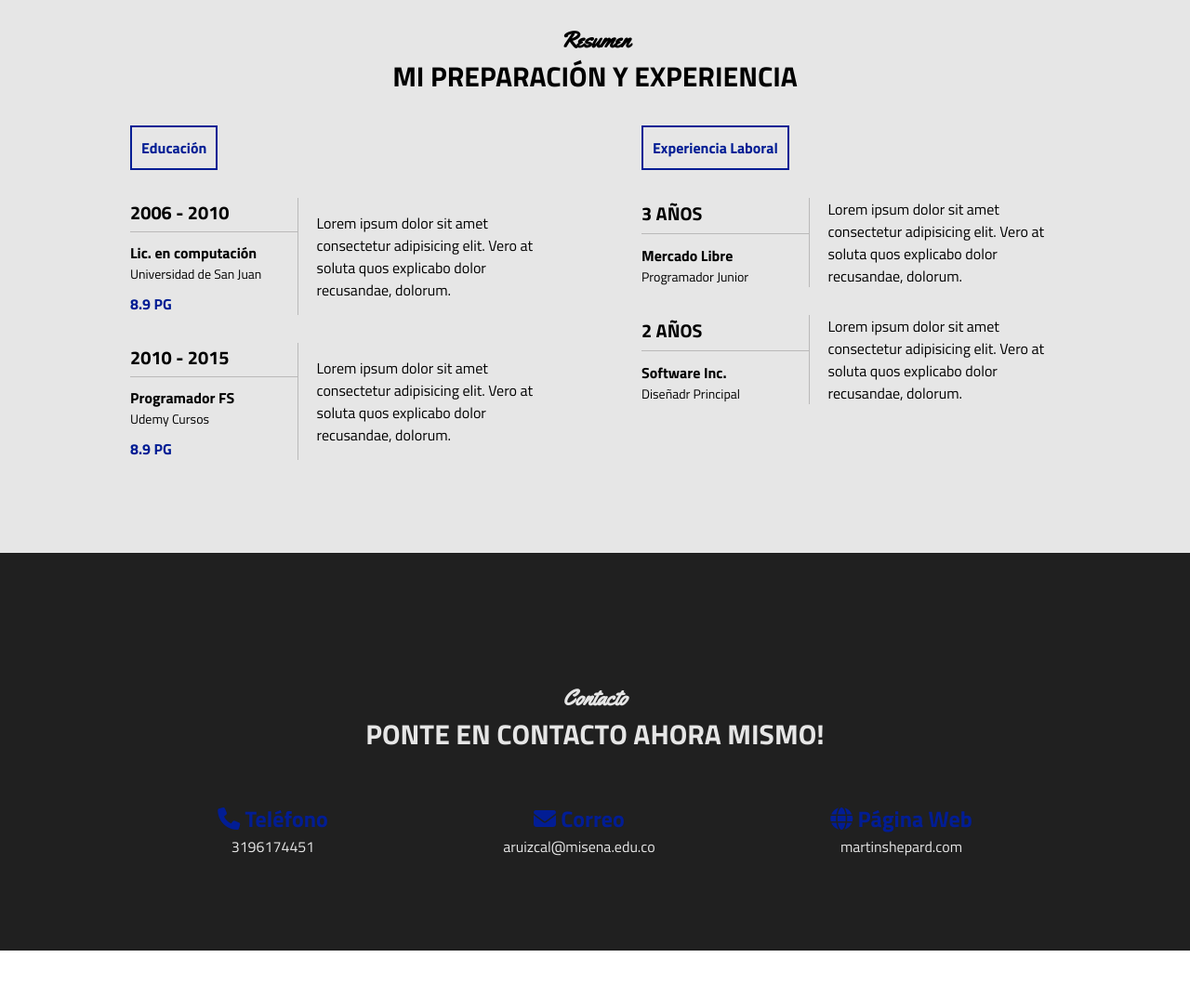
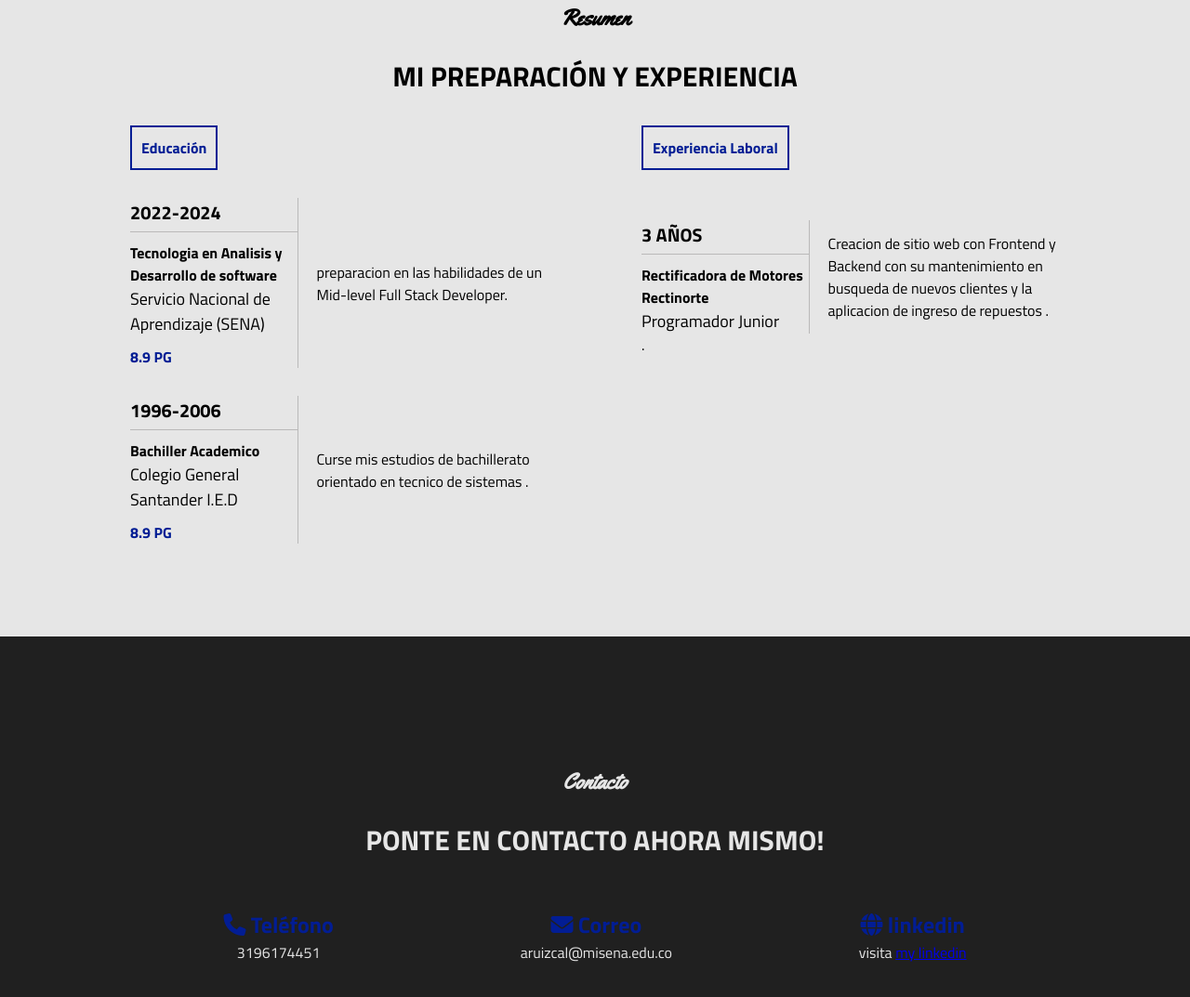
Before and after one commit to senalfonso/kelis, a plain HTML site: page index.html in a window 1280 px wide. Shown: the part 1693-2766 px from the top of the page at 93% size. Before the commit the page ends 2716 px from the top, so only its background shows below. Drawn offline with Linux system fonts and the light colour scheme.

Commit message:
portafoliov3

```diff
--- a/estilo.css
+++ b/estilo.css
@@ -261,7 +261,7 @@ html{
     margin-bottom: 5px;
 }
 .resumen .contenido-seccion .info .col table p{
-    font-size: 14px;
+    font-size: 18px;
 }
 .resumen .contenido-seccion .info .col table .promedio{
     display: block;
--- a/index.html
+++ b/index.html
@@ -31,12 +31,12 @@
                 <h1>ALFONSO RUIZ CALVO</h1>
                 <h2>DESARROLLADOR DE SOFTWARE </h2>
                 <div class="redes">
-                    <a href="#"><i class="fa-brands fa-twitter"></i></a>
-                    <a href="#"><i class="fa-brands fa-facebook-f"></i></a>
-                    <a href="#"><i class="fa-brands fa-square-instagram"></i></a>
-                    <a href="#"><i class="fa-brands fa-youtube"></i></a>
-                    <a href="#"><i class="fa-brands fa-linkedin-in"></i></a>
-                    <a href="#"><i class="fa-brands fa-pinterest-p"></i></a>
+                  <!--  <a href="#"><i class="fa-brands fa-twitter"></i></a>-->
+                    <a href="https://github.com/dashboard"><i class="fa-brands fa-github"></i></a>
+
+                    <a href="https://www.youtube.com/channel/UCmhupjESpEjPNgwz41QUI4w"><i class="fa-brands fa-youtube"></i></a>
+                    <a href="http://www.linkedin.com/in/alfonso-ruiz-calvo-112b83270"><i class="fa-brands fa-linkedin-in"></i></a>
+
                 </div>
             </div>
             <div class="foto">
@@ -48,27 +48,30 @@
     <!-- SECCION SOBRE MI -->
     <section class="sobremi" id="sobremi">
         <div class="contenido-seccion">
+            <br>
             <h2 class="titulo-seccion"></h2>
             <h3>Detalles personales</h3>
 
-            <p class="especial">Me dedico a producir ideas creativas y originales para mis clientes</p>
-            <p>Lorem ipsum dolor sit amet consectetur adipisicing elit. Nemo, nobis! Sit, veniam aut omnis est suscipit itaque tempore fugiat! Repellat, necessitatibus. Neque quis, reprehenderit fugit dolore voluptate nam eum reiciendis!</p>
+            <p class="especial">Me dedico a producir ideas creativas y originales como desarrollador de software en frontend y backend para mis clientes</p>
+            <p> Egresado del SENA Servicio Nacional De Aprendizaje </p>
 
             <div class="fila">
                 <div class="col">
                     <i class="fa-solid fa-user"></i>
                     <span class="titulo-detalle">Perfil</span>
-                    <p>Lorem ipsum dolor sit amet consectetur, adipisicing elit. Officiis, provident esse. Nesciunt quod eveniet dolorem necessitatibus iure, suscipit similique provident fugiat excepturi commodi</p>
+                    <p>Tecnologo en Analisis y desarrollo de software con complementaria virtual en implementacion de bases de Datos NOSQL y front-end</p>
                 </div>
                 <div class="col">
                     <i class="fa-solid fa-location-pin"></i>
                     <span class="titulo-detalle">Ubicación</span>
-                    <p>Lorem ipsum dolor sit amet consectetur, adipisicing elit. Officiis, provident esse. Nesciunt quod eveniet dolorem necessitatibus iure, suscipit similique provident fugiat excepturi commodi</p>
+                    <p>Colombia
+                        bogota D.C
+                    </p>
                 </div>
                 <div class="col">
                     <i class="fa-solid fa-flag"></i>
                     <span class="titulo-detalle">Intereses</span>
-                    <p>Lorem ipsum dolor sit amet consectetur, adipisicing elit. Officiis, provident esse. Nesciunt quod eveniet dolorem necessitatibus iure, suscipit similique provident fugiat excepturi commodi</p>
+                    <p> liderar en la colaboracion de los equipos de Diseño y producto en full stack de manera remota</p>
                 </div>
             </div>
         </div>
@@ -153,6 +156,7 @@
     <section class="resumen" id="resumen">
         <div class="contenido-seccion">
             <h2 class="titulo-seccion">Resumen</h2>
+            <br>
             <h3>Mi preparación y experiencia</h3>
             <div class="info">
                 <div class="col">
@@ -160,16 +164,16 @@
                     <table>
                         <tr>
                             <td class="datos">
-                                <h3>2006 - 2010</h3>
+                                <h3>2022-2024</h3>
                             </td>
                             <td rowspan="2" class="descripcion">
-                                Lorem ipsum dolor sit amet consectetur adipisicing elit. Vero at soluta quos explicabo dolor recusandae, dolorum.
+                                preparacion en las habilidades de un Mid-level Full Stack Developer.
                             </td>
                         </tr>
                         <tr>
                             <td>
-                                <h4>Lic. en computación</h4>
-                                <p>Universidad de San Juan</p>
+                                <h4>Tecnologia en Analisis y Desarrollo de software</h4>
+                                <p>Servicio Nacional de Aprendizaje (SENA)</p>
                                 <span class="promedio">8.9 PG</span>
                             </td>
                         </tr>
@@ -177,16 +181,16 @@
                     <table>
                         <tr>
                             <td class="datos">
-                                <h3>2010 - 2015</h3>
+                                <h3>1996-2006</h3>
                             </td>
                             <td rowspan="2" class="descripcion">
-                                Lorem ipsum dolor sit amet consectetur adipisicing elit. Vero at soluta quos explicabo dolor recusandae, dolorum.
+                                Curse mis estudios de bachillerato orientado en tecnico de sistemas .
                             </td>
                         </tr>
                         <tr>
                             <td>
-                                <h4>Programador FS</h4>
-                                <p>Udemy Cursos</p>
+                                <h4>Bachiller Academico</h4>
+                                <p>Colegio General Santander I.E.D</p>
                                 <span class="promedio">8.9 PG</span>
                             </td>
                         </tr>
@@ -195,35 +199,37 @@
                 <div class="col">
                     <span class="titulo">Experiencia Laboral</span>
                     <table>
+                        <br>
+                        <br>
                         <tr>
                             <td class="datos">
                                 <h3>3 Años</h3>
                             </td>
                             <td rowspan="2" class="descripcion">
-                                Lorem ipsum dolor sit amet consectetur adipisicing elit. Vero at soluta quos explicabo dolor recusandae, dolorum.
+                               Creacion de sitio web con Frontend y Backend con su mantenimiento en busqueda de nuevos clientes y la  aplicacion de ingreso de repuestos .
                             </td>
                         </tr>
                         <tr>
                             <td>
-                                <h4>Mercado Libre</h4>
+                                <h4>Rectificadora de Motores Rectinorte</h4>
                                 <p>Programador Junior</p>
 
                             </td>
                         </tr>
                     </table>
-                    <table>
+                     <!-<table>
                         <tr>
                             <td class="datos">
-                                <h3>2 Años</h3>
+                                <h3></h3>
                             </td>
                             <td rowspan="2" class="descripcion">
-                                Lorem ipsum dolor sit amet consectetur adipisicing elit. Vero at soluta quos explicabo dolor recusandae, dolorum.
+                                .
                             </td>
                         </tr>
                         <tr>
                             <td>
-                                <h4>Software Inc.</h4>
-                                <p>Diseñadr Principal</p>
+                                <h4></h4>
+                                <p></p>
                             </td>
                         </tr>
                     </table>
@@ -236,6 +242,7 @@
     <section class="contacto" id="contacto">
         <div class="contenido-seccion">
             <h2 class="titulo-seccion">Contacto</h2>
+            <br>
             <h3>Ponte en contacto ahora mismo!</h3>
 
             <div class="fila">
@@ -253,9 +260,13 @@
                 </div>
                 <div class="col">
                     <h2>
-                        <i class="fa-solid fa-globe"></i> Página Web
+                        <i class="fa-solid fa-globe"></i> linkedin
                     </h2>
-                    <span class="info-contacto">martinshepard.com</span>
+                    <span class="info-contacto"
+                ></span>
+                <p>
+                    visita <a href="http://www.linkedin.com/in/alfonso-ruiz-calvo-112b83270">my linkedin</a>
+                </p>
                 </div>
             </div>
         </div>
```
